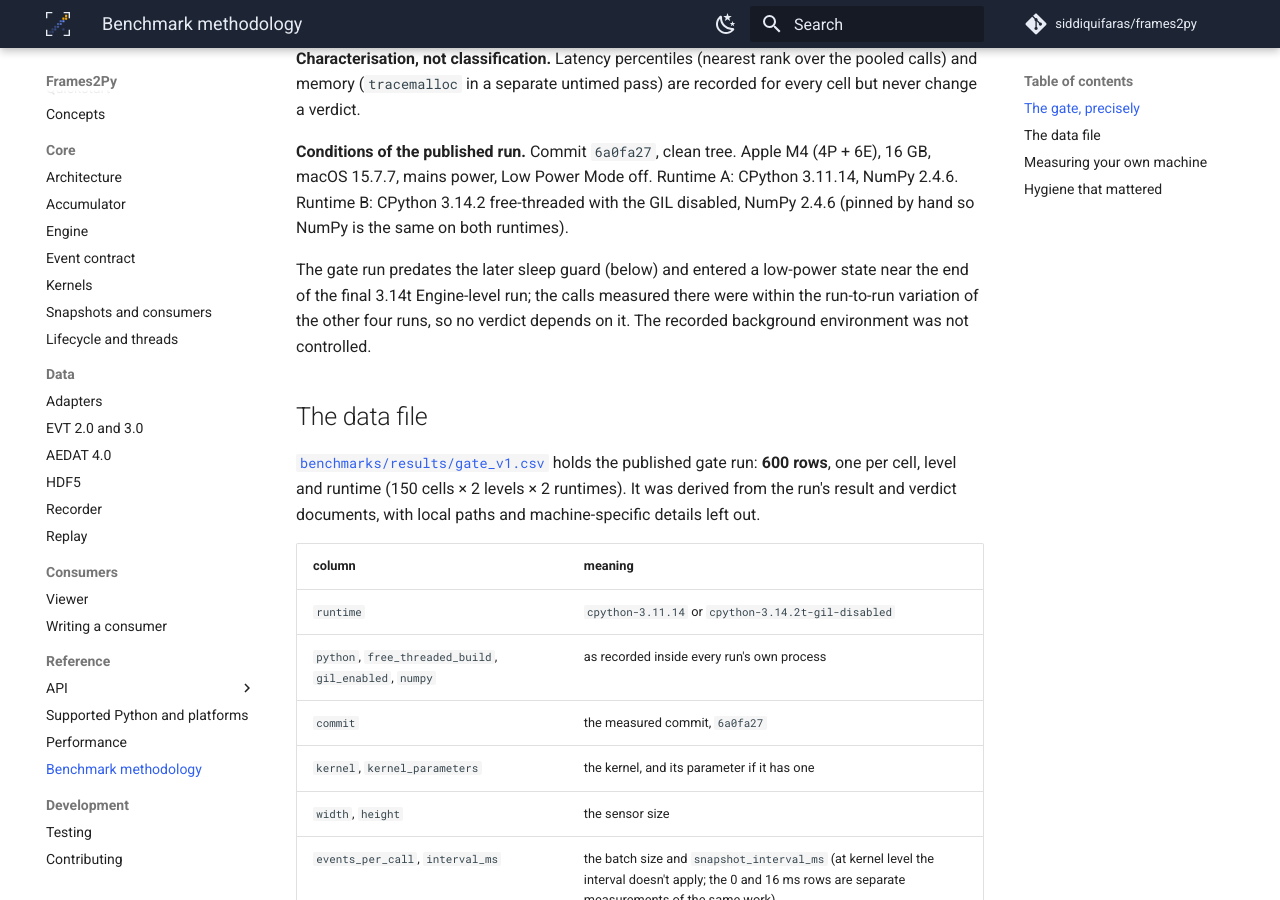
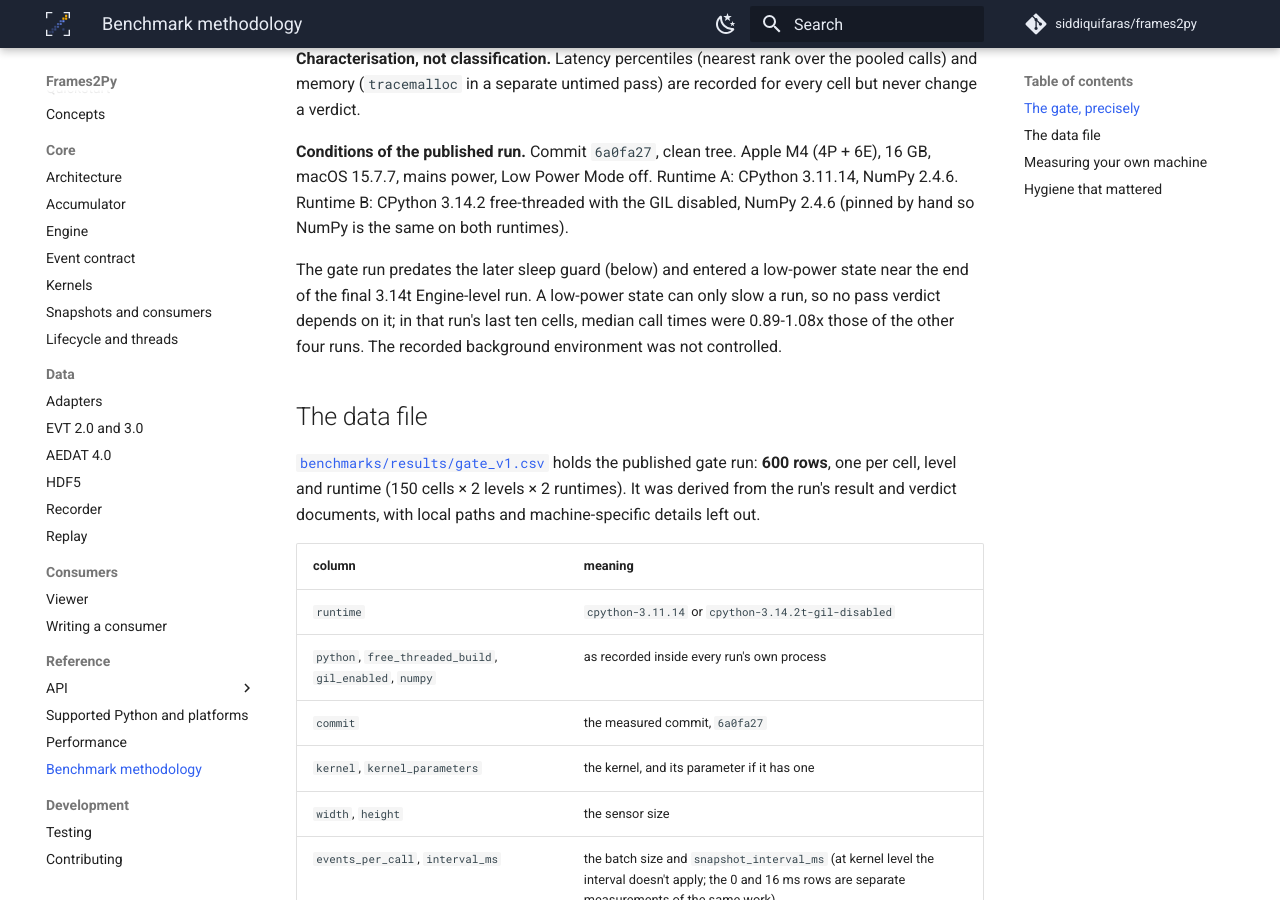
Before and after one commit to siddiquifaras/frames2py, an MkDocs documentation site: the page built from docs/content/reference/methodology.md, in a window 1280 px wide and 900 px high, scrolled down 1207 px. Built offline with MkDocs 1.6.1 and Material for MkDocs 9.7.7, drawn with Linux system fonts in a browser that asks for light colours; comment, search, counter and statistics services are not loaded.

Commit message:
docs: give the evidence for the gate run's low-power state
The methodology says why no pass verdict depends on the low-power state and gives the median call-time ratio of the affected run's last ten cells against the other four runs.

```diff
--- a/docs/content/reference/methodology.md
+++ b/docs/content/reference/methodology.md
@@ -56,9 +56,9 @@ Runtime B: CPython 3.14.2 free-threaded with the GIL disabled, NumPy 2.4.6 (pinn
 NumPy is the same on both runtimes).
 
 The gate run predates the later sleep guard (below) and entered a low-power state near the end
-of the final 3.14t Engine-level run; the calls measured there were within the run-to-run
-variation of the other four runs, so no verdict depends on it. The recorded background
-environment was not controlled.
+of the final 3.14t Engine-level run. A low-power state can only slow a run, so no pass verdict
+depends on it; in that run's last ten cells, median call times were 0.89-1.08x those of the
+other four runs. The recorded background environment was not controlled.
 
 ## The data file
 
```
